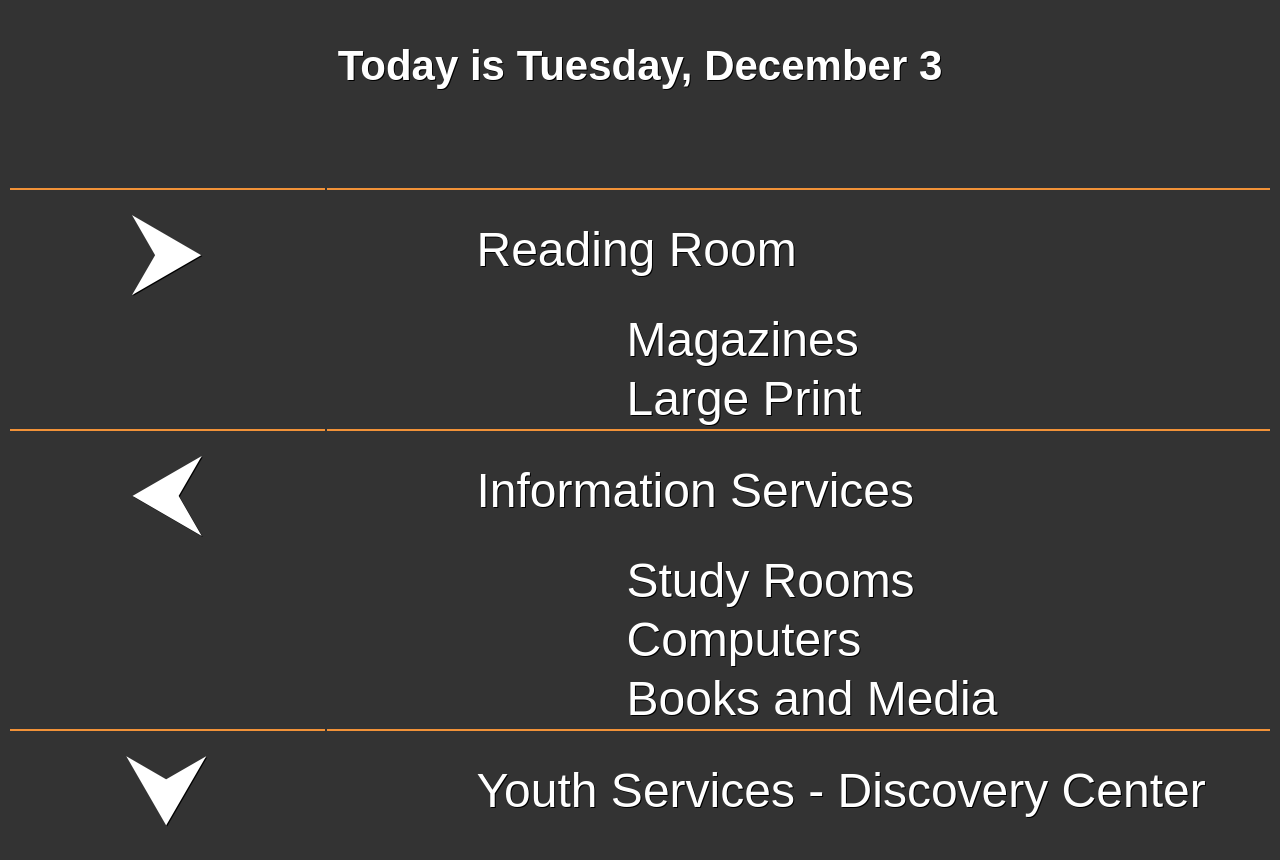
After one commit to ASatiricalDalek/ahpl-signage, a Flask app: page / in a window 1280 px wide. The commit adds this page. Run offline with Flask 2, Linux system fonts and the light colour scheme; data that the repository does not hold is empty; parts of the project's set-up code (start-up, migrations or seed data) failed here and were passed over.

Commit message:
11/27/2019 - v1.5 Preview: added wayfinding sign feat.

```diff
--- a/signageWebpage/routes.py
+++ b/signageWebpage/routes.py
@@ -41,3 +41,22 @@ def small():
     logging.info("Checking to see if events were found...")
     noEvents = renderLogic.no_events_check(events)
     return render_template("events.html", room=room, today=date, events=events, noEvents=noEvents)
+
+@sw.route("/")
+def all():
+    scr = "Small Conference Room"
+    cr = "Community Room"
+    ar = "Activity Room"
+    logging.info("Getting events for all rooms")
+    date = scrape.get_assabet_date()
+    logging.info("Event date " + str(date))
+    logging.info("Getting events")
+    scrEvents = scrape.get_events_now(scr)
+    crEvents = scrape.get_events_now(cr)
+    arEvents = scrape.get_events_now(ar)
+    logging.info("Checking to see if events were found...")
+    scrNoEvents = renderLogic.no_events_check(scrEvents)
+    crNoEvents = renderLogic.no_events_check(crEvents)
+    arNoEvents = renderLogic.no_events_check(arEvents)
+    return render_template("AllRooms.html", today=date, scrEvents=scrEvents, crEvents=crEvents, arEvents=arEvents,
+                           scrNoEvents=scrNoEvents, arNoEvents=arNoEvents, crNoEvents=crNoEvents)
--- a/signageWebpage/static/style.css
+++ b/signageWebpage/static/style.css
@@ -28,6 +28,11 @@ h2
     font-size: 76px;
     color: #c53223;
 }
+h3
+{
+    font-size: 42px;
+    text-align: center;
+}
 th
 {
   /*text-decoration: underline;*/
@@ -38,12 +43,39 @@ th
 }
 td
 {
-    border-bottom: 2px solid #f19238;
+    /* border-bottom: 2px solid #f19238; */
 }
 
-#eventTable
+.eventTable, .wayfindingTable
 {
     width: 100%;
     text-align: center;
     font-size: 48px;
 }
+
+.direction-interior
+{
+    font-family: Montserrat-thin, sans-serif;
+    border: none;
+    text-align: left;
+    padding-left: 300px;
+}
+
+.direction
+{
+    text-align: left;
+    padding-left: 150px;
+    border-top: 2px solid #f19238;
+}
+
+.Arrow
+{
+    font-size: 100px;
+    width: 25%;
+    border-top: 2px solid #f19238;
+}
+
+.Blank
+{
+    border-bottom: none;
+}
--- /dev/null
+++ b/signageWebpage/templates/AllRooms.html
@@ -0,0 +1,99 @@
+<!DOCTYPE html>
+<html lang="en">
+<head>
+    <meta charset="UTF-8">
+    <title>AHPL All Events</title>
+    <link rel="stylesheet" href="{{ url_for('static', filename='style.css') }}">
+</head>
+<body>
+    <h3>Today is {{ today }}</h3>
+    {% if crNoEvents == False %}
+    <h3>Today's Events:</h3>
+    <h1>Community Room (Lower Level): </h1>
+    <br>
+    <table class="eventTable">
+        <tr>
+            <th>Event Title</th>
+            <th>Event Time</th>
+        </tr>
+        {% for crEvent in crEvents %}
+        <tr>
+            <td>{{ crEvent.eventName }}</td>
+            <td>{{ crEvent.eventTime }}</td>
+        </tr>
+        {% endfor %}
+    </table>
+    {% endif %}
+
+    {% if scrNoEvents == False %}
+    <h1>Small Conference Room (Lower Level): </h1>
+    <br>
+    <table class="eventTable">
+        <tr>
+            <th>Event Title</th>
+            <th>Event Time</th>
+        </tr>
+        {% for scrEvent in scrEvents %}
+        <tr>
+            <td>{{ scrEvent.eventName }}</td>
+            <td>{{ scrEvent.eventTime }}</td>
+        </tr>
+        {% endfor %}
+    </table>
+    {% endif %}
+
+    {% if arNoEvents == False %}
+    <h1>Activity Room (Lower Level): </h1>
+    <br>
+    <table class="eventTable">
+        <tr>
+            <th>Event Title</th>
+            <th>Event Time</th>
+        </tr>
+        {% for arEvent in arEvents %}
+        <tr>
+            <td>{{ arEvent.eventName }}</td>
+            <td>{{ arEvent.eventTime }}</td>
+        </tr>
+        {% endfor %}
+    </table>
+    {% endif %}
+    <br>
+    <br>
+    <br>
+    <table class="wayfindingTable">
+        <tr>
+            <Td class="Arrow">&#11166</Td>
+            <Td class="direction">Reading Room</Td>
+        </tr>
+        <tr>
+            <Td class="Blank"></Td>
+            <Td class="direction-interior">Magazines</Td>
+        </tr>
+        <tr>
+            <Td class="Blank"></Td>
+            <Td class="direction-interior">Large Print</Td>
+        </tr>
+        <tr>
+            <Td class="Arrow">&#11164</Td>
+            <Td class="direction">Information Services</Td>
+        </tr>
+        <tr>
+            <Td class="Blank"></Td>
+            <Td class="direction-interior">Study Rooms</Td>
+        </tr>
+        <tr>
+            <Td class="Blank"></Td>
+            <Td class="direction-interior">Computers</Td>
+        </tr>
+        <tr>
+            <Td class="Blank"></Td>
+            <Td class="direction-interior">Books and Media</Td>
+        </tr>
+        <tr>
+            <Td class="Arrow">&#11167</Td>
+            <Td class="direction">Youth Services - Discovery Center</Td>
+        </tr>
+    </table>
+</body>
+</html>
--- a/signageWebpage/templates/events.html
+++ b/signageWebpage/templates/events.html
@@ -8,12 +8,12 @@
 <body>
     <h1>Events in the {{ room }} today: </h1>
     <br>
-    <h1 id="date">{{ today }}</h1>
+    <h1 class="date">{{ today }}</h1>
     <br>
     {% if noEvents %}
         <h2>No Events in this Room Today</h2>
     {% else %}
-        <table id="eventTable">
+        <table class="eventTable">
         <tr>
             <th>Event Title</th>
             <th>Event Time</th>
```
